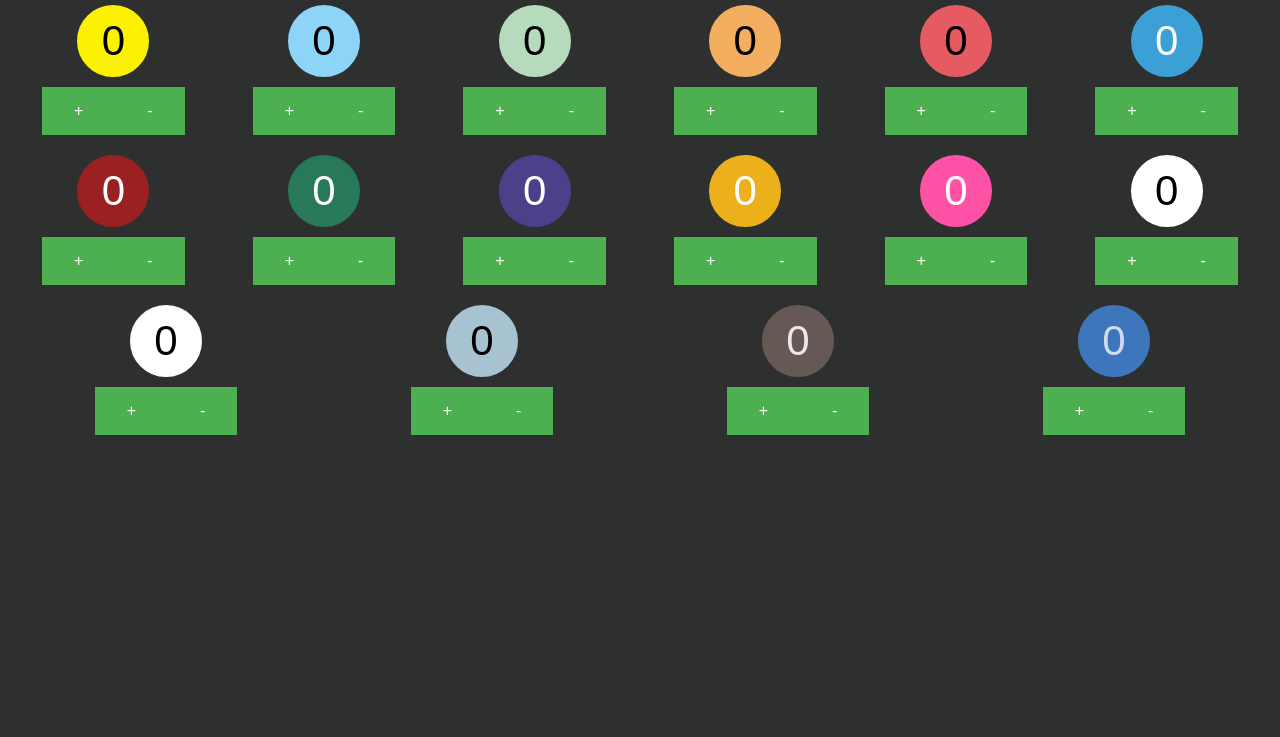
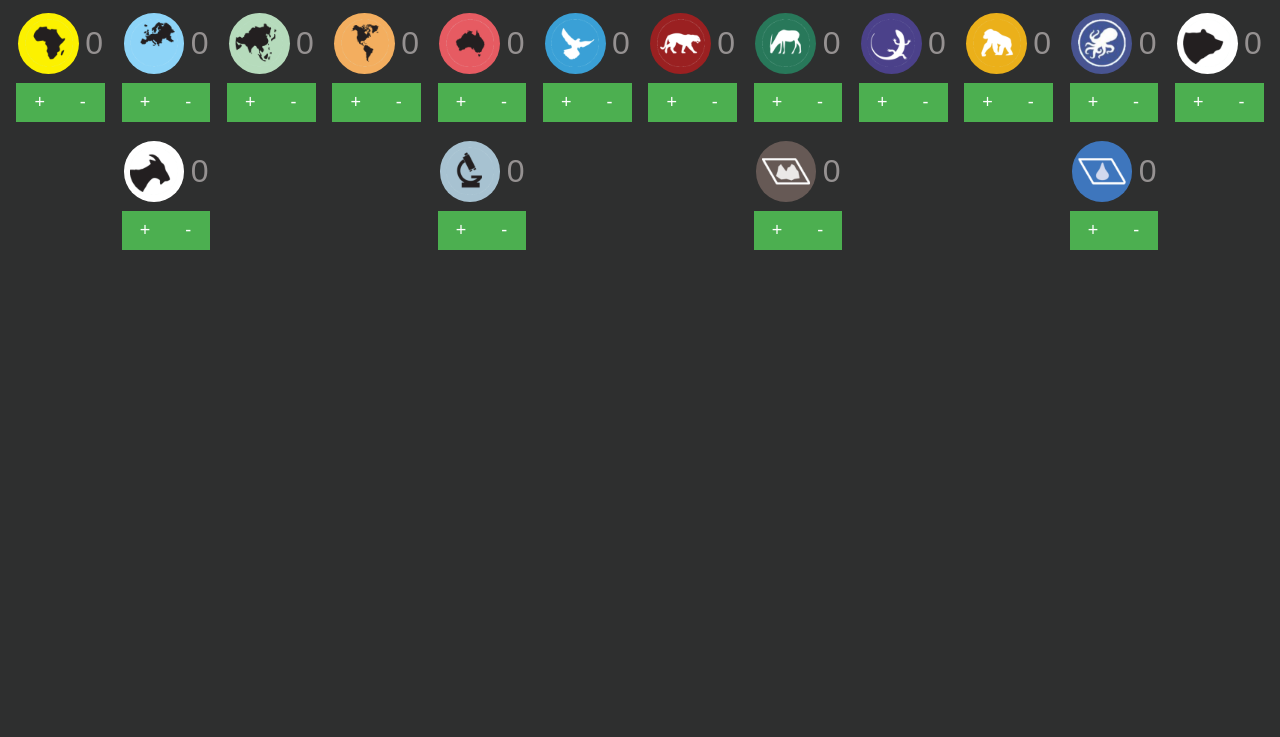
Before and after one commit to olaq/ark-nova-companion, a plain HTML site: page index.html in a window 1280 px wide. Shown: the part 63-800 px from the top of the page. Drawn offline with Linux system fonts and the light colour scheme.

Commit message:
Add new icons and update styles

```diff
--- a/index.html
+++ b/index.html
@@ -30,8 +30,14 @@
 
 
     <div class="icon-counter-container">
+
         <div class="icon-counter">
-            <span class="number-circle africa" id="africaIcons">0</span>
+            <div class="counter-block">
+                <div class="number-circle africa" id="africaIcons">
+                    <img src="img/icons/128_africa.png" alt="Africa" class="icon">
+                </div>
+                <span id="africaCounter"class="number">0</span>
+            </div>
             <div class="buttons">
                 <button onclick="addIcon('africa')">+</button>
                 <button onclick="removeIcon('africa')">-</button>
@@ -39,7 +45,12 @@
         </div>
 
         <div class="icon-counter">
-            <span class="number-circle europe" id="europeIcons">0</span>
+            <div class="counter-block">
+                <div class="number-circle europe" id="europeIcons">
+                    <img src="img/icons/128_europe.png" alt="Europe" class="icon">
+                </div>
+                <span id="europeCounter"class="number">0</span>
+            </div>
             <div class="buttons">
                 <button onclick="addIcon('europe')">+</button>
                 <button onclick="removeIcon('europe')">-</button>
@@ -47,7 +58,12 @@
         </div>
 
         <div class="icon-counter">
-            <span class="number-circle asia" id="asiaIcons">0</span>
+            <div class="counter-block">
+                <div class="number-circle asia" id="asiaIcons">
+                    <img src="img/icons/128_asia.png" alt="Asia" class="icon">
+                </div>
+                <span id="asiaCounter"class="number">0</span>
+            </div>
             <div class="buttons">
                 <button onclick="addIcon('asia')">+</button>
                 <button onclick="removeIcon('asia')">-</button>
@@ -55,7 +71,12 @@
         </div>
 
         <div class="icon-counter">
-            <span id="americasIcons" class="number-circle americas">0</span>
+            <div class="counter-block">
+                <div class="number-circle americas" id="americasIcons">
+                    <img src="img/icons/128_americas.png" alt="Americas" class="icon">
+                </div>
+                <span id="americasCounter"class="number">0</span>
+            </div>
             <div class="buttons">
                 <button onclick="addIcon('americas')">+</button>
                 <button onclick="removeIcon('americas')">-</button>
@@ -63,7 +84,12 @@
         </div>
 
         <div class="icon-counter">
-            <span class="number-circle australia" id="australiaIcons">0</span>
+            <div class="counter-block">
+                <div class="number-circle australia" id="australiaIcons">
+                    <img src="img/icons/128_australia.png" alt="Australia" class="icon">
+                </div>
+                <span id="australiaCounter"class="number">0</span>
+            </div>
             <div class="buttons">
                 <button onclick="addIcon('australia')">+</button>
                 <button onclick="removeIcon('australia')">-</button>
@@ -71,7 +97,12 @@
         </div>
 
         <div class="icon-counter">
-            <span class="number-circle birds" id="birdsIcons">0</span>
+            <div class="counter-block">
+                <div class="number-circle birds" id="birdsIcons">
+                    <img src="img/icons/128_birds.png" alt="Birds" class="icon">
+                </div>
+                <span id="birdsCounter"class="number">0</span>
+            </div>
             <div class="buttons">
                 <button onclick="addIcon('birds')">+</button>
                 <button onclick="removeIcon('birds')">-</button>
@@ -79,7 +110,12 @@
         </div>
 
         <div class="icon-counter">
-            <span class="number-circle predators" id="predatorsIcons">0</span>
+            <div class="counter-block">
+                <div class="number-circle predators" id="predatorsIcons">
+                    <img src="img/icons/128_predators.png" alt="Predators" class="icon">
+                </div>
+                <span id="predatorsCounter"class="number">0</span>
+            </div>
             <div class="buttons">
                 <button onclick="addIcon('predators')">+</button>
                 <button onclick="removeIcon('predators')">-</button>
@@ -87,7 +123,12 @@
         </div>
 
         <div class="icon-counter">
-            <span class="number-circle herbivores" id="herbivoresIcons">0</span>
+            <div class="counter-block">
+                <div class="number-circle herbivores" id="herbivoresIcons">
+                    <img src="img/icons/128_herbivores.png" alt="Herbivores" class="icon">
+                </div>
+                <span id="herbivoresCounter"class="number">0</span>
+            </div>
             <div class="buttons">
                 <button onclick="addIcon('herbivores')">+</button>
                 <button onclick="removeIcon('herbivores')">-</button>
@@ -95,7 +136,12 @@
         </div>
 
         <div class="icon-counter">
-            <span class="number-circle reptiles" id="reptilesIcons">0</span>
+            <div class="counter-block">
+                <div class="number-circle reptiles" id="reptilesIcons">
+                    <img src="img/icons/128_reptiles.png" alt="Reptiles" class="icon">
+                </div>
+                <span id="reptilesCounter"class="number">0</span>
+            </div>
             <div class="buttons">
                 <button onclick="addIcon('reptiles')">+</button>
                 <button onclick="removeIcon('reptiles')">-</button>
@@ -103,7 +149,12 @@
         </div>
 
         <div class="icon-counter">
-            <span class="number-circle primates" id="primatesIcons">0</span>
+            <div class="counter-block">
+                <div class="number-circle primates" id="primatesIcons">
+                    <img src="img/icons/128_primates.png" alt="Primates" class="icon">
+                </div>
+                <span id="primatesCounter"class="number">0</span>
+            </div>
             <div class="buttons">
                 <button onclick="addIcon('primates')">+</button>
                 <button onclick="removeIcon('primates')">-</button>
@@ -111,7 +162,12 @@
         </div>
 
         <div class="icon-counter">
-            <span class="number-circle aquatic" id="aquaticIcons">0</span>
+            <div class="counter-block">
+                <div class="number-circle aquatic" id="aquaticIcons">
+                    <img src="img/icons/128_aquatic.png" alt="Aquatic" class="icon">
+                </div>
+                <span id="aquaticCounter"class="number">0</span>
+            </div>
             <div class="buttons">
                 <button onclick="addIcon('aquatic')">+</button>
                 <button onclick="removeIcon('aquatic')">-</button>
@@ -119,7 +175,12 @@
         </div>
 
         <div class="icon-counter">
-            <span class="number-circle bears" id="bearsIcons">0</span>
+            <div class="counter-block">
+                <div class="number-circle bears" id="bearsIcons">
+                    <img src="img/icons/128_bears.png" alt="Bears" class="icon">
+                </div>
+                <span id="bearsCounter"class="number">0</span>
+            </div>
             <div class="buttons">
                 <button onclick="addIcon('bears')">+</button>
                 <button onclick="removeIcon('bears')">-</button>
@@ -127,7 +188,12 @@
         </div>
 
         <div class="icon-counter">
-            <span class="number-circle petting" id="pettingIcons">0</span>
+            <div class="counter-block">
+                <div class="number-circle petting" id="pettingIcons">
+                    <img src="img/icons/128_petting.png" alt="Petting" class="icon">
+                </div>
+                <span id="pettingCounter"class="number">0</span>
+            </div>
             <div class="buttons">
                 <button onclick="addIcon('petting')">+</button>
                 <button onclick="removeIcon('petting')">-</button>
@@ -135,7 +201,12 @@
         </div>
 
         <div class="icon-counter">
-            <span class="number-circle research" id="researchIcons">0</span>
+            <div class="counter-block">
+                <div class="number-circle research" id="researchIcons">
+                    <img src="img/icons/128_research.png" alt="Research" class="icon">
+                </div>
+                <span id="researchCounter"class="number">0</span>
+            </div>
             <div class="buttons">
                 <button onclick="addIcon('research')">+</button>
                 <button onclick="removeIcon('research')">-</button>
@@ -143,7 +214,12 @@
         </div>
 
         <div class="icon-counter">
-            <span class="number-circle rock" id="rockIcons">0</span>
+            <div class="counter-block">
+                <div class="number-circle rock" id="rockIcons">
+                    <img src="img/icons/128_rock.png" alt="Rock" class="icon">
+                </div>
+                <span id="rockCounter" class="number">0</span>
+            </div>
             <div class="buttons">
                 <button onclick="addIcon('rock')">+</button>
                 <button onclick="removeIcon('rock')">-</button>
@@ -151,7 +227,12 @@
         </div>
 
         <div class="icon-counter">
-            <span class="number-circle water" id="waterIcons">0</span>
+            <div class="counter-block">
+                <div class="number-circle water" id="waterIcons">
+                    <img src="img/icons/128_water.png" alt="Water" class="icon">
+                </div>
+                <span id="waterCounter"class="number">0</span>
+            </div>
             <div class="buttons">
                 <button onclick="addIcon('water')">+</button>
                 <button onclick="removeIcon('water')">-</button>
--- a/script.js
+++ b/script.js
@@ -21,14 +21,14 @@ var gameState = {
 
 function addIcon(iconType) {
     gameState.gameIcons[iconType]++;
-    document.getElementById(iconType + 'Icons')
+    document.getElementById(iconType + 'Counter')
         .innerText = gameState.gameIcons[iconType];
 }
 
 function removeIcon(iconType) {
     if (gameState.gameIcons[iconType] > 0) {
         gameState.gameIcons[iconType]--;
-        document.getElementById(iconType + 'Icons')
+        document.getElementById(iconType + 'Counter')
             .innerText = gameState.gameIcons[iconType];
     }
 }
@@ -56,7 +56,7 @@ function clearState() {
     };
 
     for (var iconType in gameState.gameIcons) {
-        document.getElementById(iconType + 'Icons')
+        document.getElementById(iconType + 'Counter')
             .innerText = gameState.gameIcons[iconType];
     }
 }
--- a/styles.css
+++ b/styles.css
@@ -1,22 +1,19 @@
 body {
     font-family: Arial, sans-serif;
     color: #959191;
-
     background-color: rgb(46, 47, 47);
 }
 
 button {
-    margin-top: 10px;
+    margin-top: 0.5em;
     background-color: #4CAF50;
     border: none;
     color: white;
-    padding: 15px 32px;
-    text-align: center;
-    text-decoration: none;
-    display: inline-block;
-    font-size: 16px;
+    padding: 0.5em 1em;
+    font-size: large;
     transition-duration: 0.4s;
     cursor: pointer;
+    min-width: 50%;
 }
 
 
@@ -36,8 +33,6 @@ button:hover {
 
 .buttons {
     display: flex;
-    flex-wrap: wrap;
-    justify-content: space-around;
 }
 
 .dropdown {
@@ -57,8 +52,6 @@ button:hover {
     right: 0;
     background-color: rgb(46, 47, 47);
     min-width: 160px;
-    /* box-shadow: 0px 8px 16px 0px rgba(0, 0, 0, 0.2); */
-    /* padding: 12px 16px; */
     z-index: 1;
 }
 
@@ -79,48 +72,31 @@ button:hover {
     display: flex;
     flex-direction: column;
     align-items: center;
-    width: auto;
-    margin: auto;
-    margin-bottom: 20px;
+    margin-bottom: 0.2em;
+    padding: 0.5em;
+}
+
+.counter-block {
+    font-size: xx-large;
+    display: flex;
+    align-items: center;
+}
+
+.number {
+    /* font-size: 2em; */
+    /* font-weight: bold; */
+    margin-left: 0.2em;
 }
 
 .number-circle {
     border-radius: 50%;
     width: 48px;
-    /* Updated width */
     height: 48px;
-    /* Updated height */
-    padding: 10px;
-    /* Updated padding */
-    background: #fff;
-    border: 2px solid #666;
-    color: #666;
-    text-align: center;
-    font: 42px Arial, sans-serif;
-    /* Updated font size */
-    display: inline-block;
+    padding: 0.2em;
 }
 
-/* Media query for screens smaller than 600px */
-@media (max-width: 600px) {
-    .number-circle {
-        width: 32px;
-        /* Updated width for smaller screens */
-        height: 32px;
-        /* Updated height for smaller screens */
-        padding: 6px;
-        /* Updated padding for smaller screens */
-        font-size: 24px;
-        /* Updated font size for smaller screens */
-    }
-}
-
-/* Media query for screens larger than 600px */
-@media (min-width: 600px) {
-    .icon-counter {
-        width: 200px;
-        /* Larger width on larger screens */
-    }
+.number-circle img {
+    width: 100%;
 }
 
 .number-circle.africa {
@@ -184,8 +160,8 @@ button:hover {
 }
 
 .number-circle.aquatic {
-    background: #ff52a6;
-    border-color: #ff52a6;
+    background: #485491;
+    border-color: #485491;
     color: #fff;
 }
 
```
Also changed, not shown: img/icons/128_africa.png (added), img/icons/128_americas.png (added), img/icons/128_aquatic.png (added), img/icons/128_asia.png (added), img/icons/128_australia.png (added), img/icons/128_bears.png (added), img/icons/128_birds.png (added), img/icons/128_europe.png (added), img/icons/128_herbivores.png (added), img/icons/128_petting.png (added), img/icons/128_predators.png (added), img/icons/128_primates.png (added), img/icons/128_reptiles.png (added), img/icons/128_research.png (added), 2 more files.
